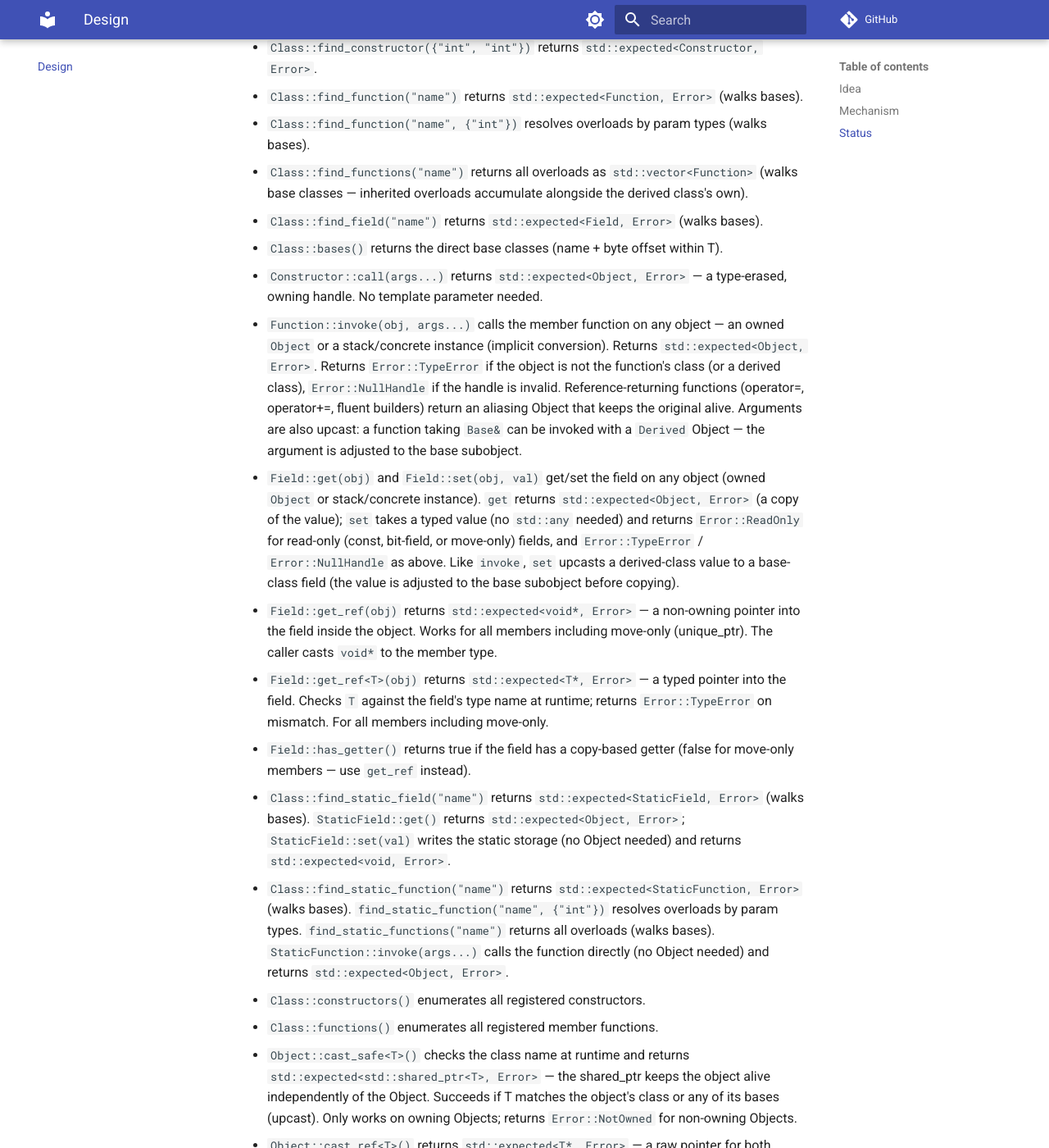
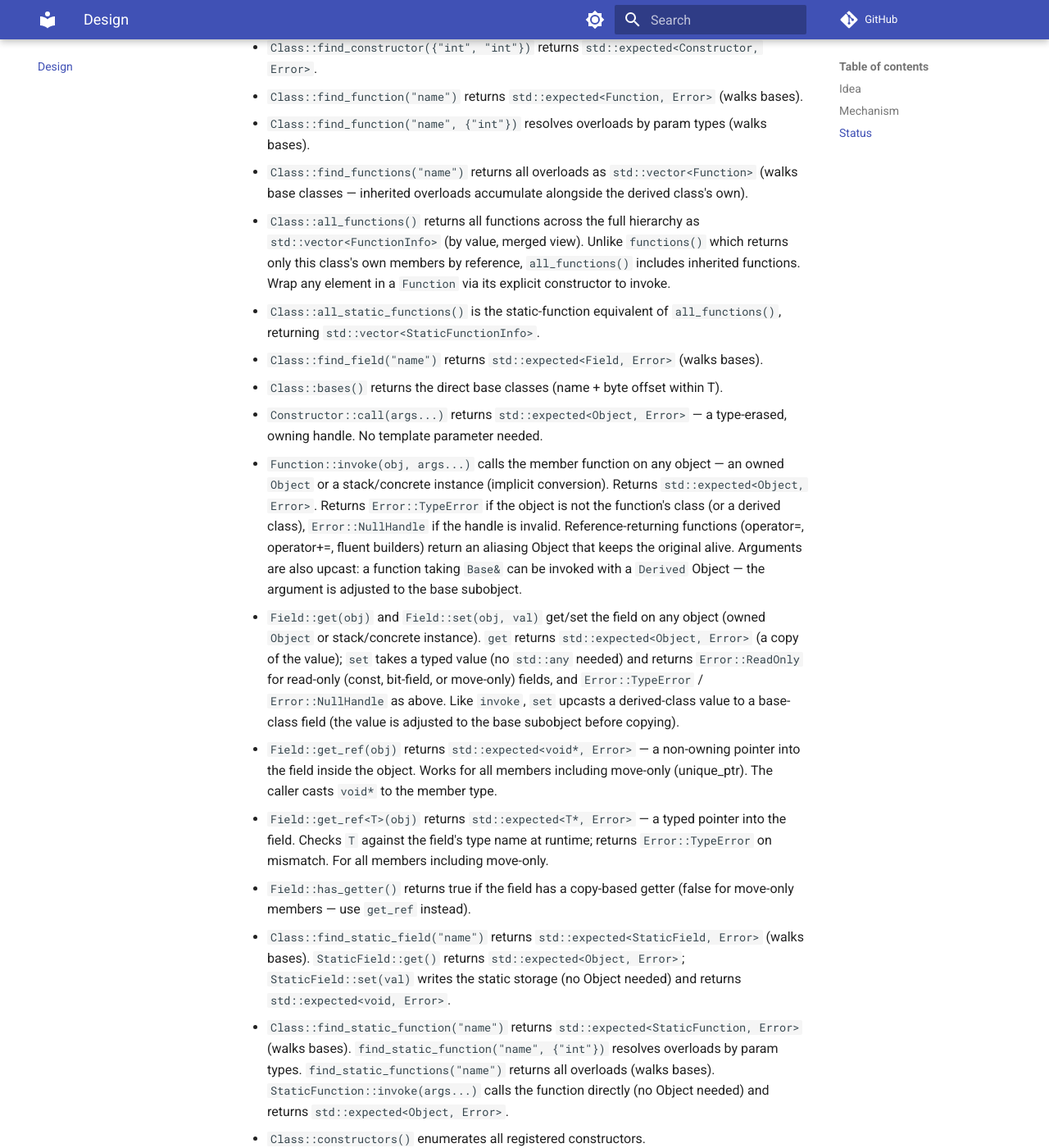
Before and after one commit to w2xel/refl, an MkDocs documentation site: the page built from docs/content/design.md, in a window 1280 px wide and 1400 px high, scrolled down 1881 px. Shown: the whole window at 82% size. Built offline with MkDocs 1.6.1 and Material for MkDocs 9.7.7, drawn with Linux system fonts in a browser that asks for light colours; comment, search, counter and statistics services are not loaded; some of the changed text lies outside the part shown.

Commit message:
Add owner back-pointer to *Info structs, all_functions/all_static_functions, info-to-handle conversion
Each *Info struct (ConstructorInfo, FunctionInfo, StaticFunctionInfo,
FieldInfo, StaticFieldInfo) now carries a const ClassInfo* owner and
std::size_t index, stamped by Registrar after pool insertion.  This
lets any *Info — original or copy — be wrapped into its handle type
via an explicit constructor (Function(const FunctionInfo&), etc.).

Class::all_functions() and Class::all_static_functions() return the
merged hierarchy view as std::vector<FunctionInfo>/StaticFunctionInfo
by value, complementing functions()/static_functions() which return
only this class's own members by reference.  The find_function(s) /
all_function(s) pairs are now consistent: one returns handles (invoke),
the other returns info (inspect, optionally wrap to invoke).

Generated by Mistral Vibe.
Co-Authored-By: Mistral Vibe <vibe@mistral.ai>

```diff
--- a/docs/content/design.md
+++ b/docs/content/design.md
@@ -91,6 +91,13 @@
 - `Class::find_functions("name")` returns all overloads as `std::vector<Function>`
   (walks base classes — inherited overloads accumulate alongside the derived
   class's own).
+- `Class::all_functions()` returns all functions across the full hierarchy as
+  `std::vector<FunctionInfo>` (by value, merged view).  Unlike `functions()`
+  which returns only this class's own members by reference, `all_functions()`
+  includes inherited functions.  Wrap any element in a `Function` via its
+  explicit constructor to invoke.
+- `Class::all_static_functions()` is the static-function equivalent of
+  `all_functions()`, returning `std::vector<StaticFunctionInfo>`.
 - `Class::find_field("name")` returns `std::expected<Field, Error>` (walks bases).
 - `Class::bases()` returns the direct base classes (name + byte offset within T).
 - `Constructor::call(args...)` returns `std::expected<Object, Error>` — a
@@ -132,7 +139,13 @@
   `StaticFunction::invoke(args...)` calls the function directly (no Object needed)
   and returns `std::expected<Object, Error>`.
 - `Class::constructors()` enumerates all registered constructors.
-- `Class::functions()` enumerates all registered member functions.
+- `Class::functions()` enumerates this class's own member functions
+  (by reference).  `Class::all_functions()` returns the full hierarchy
+  (by value).
+- Each `*Info` struct (`FunctionInfo`, `StaticFunctionInfo`, `FieldInfo`,
+  `StaticFieldInfo`, `ConstructorInfo`) carries an `owner` back-pointer to
+  its `ClassInfo` and an `index`.  Wrap any `*Info` into its handle type via
+  the explicit constructor (e.g. `Function(const FunctionInfo&)`) to invoke.
 - `Object::cast_safe<T>()` checks the class name at runtime and returns
   `std::expected<std::shared_ptr<T>, Error>` — the shared_ptr keeps the
   object alive independently of the Object.  Succeeds if T matches the
```
Also changed, not shown: 2 other files.
